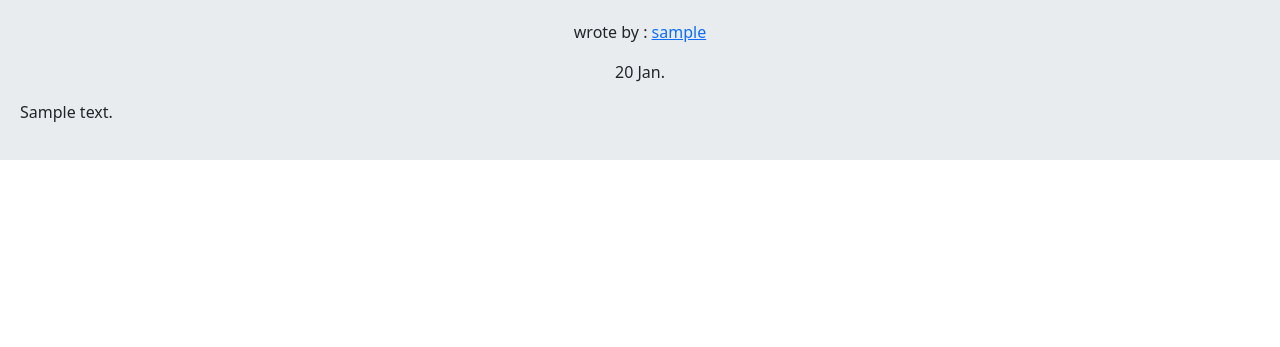
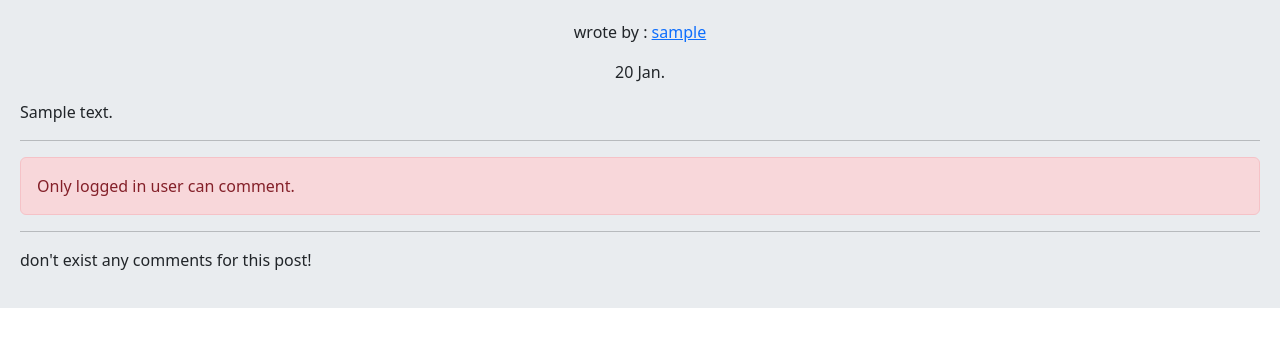
Before and after one commit to mohamadsajjadi/Django-Social-Media, a Django app: a page that uses A/post/templates/post/details.html in a window 1280 px wide. Shown: the part 56-403 px from the top of the page. Run offline with Django 4.2, Linux system fonts and the light colour scheme; tables that the repository leaves empty hold one stand-in row (values such as "Sample post").

Commit message:
complete comment

```diff
--- a/A/post/models.py
+++ b/A/post/models.py
@@ -23,7 +23,7 @@ class Post(models.Model):
 class Comment(models.Model):
     user = models.ForeignKey(User, on_delete=models.CASCADE, related_name='ucomments')
     post = models.ForeignKey(Post, on_delete=models.CASCADE, related_name='pcomment')
-    reply = models.ForeignKey('self', on_delete=models.CASCADE, related_name='ccomment', blank=True, null=True)
+    reply = models.ForeignKey('self', on_delete=models.CASCADE, related_name='rcomment', blank=True, null=True)
     is_reply = models.BooleanField(default=False)
     body = models.TextField(max_length=400)
     created = models.DateTimeField(auto_now_add=True)
--- a/A/post/templates/post/details.html
+++ b/A/post/templates/post/details.html
@@ -4,8 +4,35 @@
         <a href="{% url 'post:post_delete' post.id %}" class="btn btn-danger">Delete</a>
         <a href="{% url 'post:post_update' post.id %}" class="btn btn-info">Update</a>
     {% endif %}
-    <p class="text-center">wrote by : <a
-            href="{% url 'account:user_profile' post.author.id %}">{{ post.author }}</a></p>
+
+    <p class="text-center">wrote by :
+        <a href="{% url 'account:user_profile' post.author.id %}">{{ post.author }}</a></p>
     <p class="text-center">{{ post.updated|date:"y N" }}</p>
     <p>{{ post.body }}</p>
+    <hr>
+
+    {% if request.user.is_authenticated %}
+        <form action="" method="post">
+            {% csrf_token %}
+            {{ form.as_p }}
+            <input type="submit" value="Send">
+        </form>
+    {% else %}
+        <p class="alert alert-danger">Only logged in user can comment. </p>
+    {% endif %}
+
+    <hr>
+    {% for comment in comments %}
+        <div class="card bg-dark text-white">
+            <p class="card-header">{{ comment.user|capfirst }} wrote a comment at {{ comment.created|timesince }}
+                ago</p>
+            <p class="card-body">{{ comment.body }}</p>
+        </div>
+        <hr>
+    {% empty %}
+        <p> don't exist any comments for this post!</p>
+    {% endfor %}
+
+
+
 {% endblock %}
--- a/A/post/views.py
+++ b/A/post/views.py
@@ -1,16 +1,36 @@
 from django.shortcuts import render, redirect, get_object_or_404
 from django.views import View
 from .models import Post
-from .forms import CreateUpdatePostForm
+from .forms import CreateUpdatePostForm, CommentCreateForm
 from django.contrib.auth.mixins import LoginRequiredMixin
 from django.contrib import messages
 from django.utils.text import slugify
+from django.contrib.auth.decorators import login_required
+from django.utils.decorators import method_decorator
 
 
 class PostDetails(View):
-    def get(self, request, post_id, slug_id):
-        post = get_object_or_404(Post, pk=post_id, slug=slug_id)
-        return render(request, 'post/details.html', {'post': post})
+    form_class = CommentCreateForm
+
+    def dispatch(self, request, *args, **kwargs):
+        self.post_instance = get_object_or_404(Post, pk=kwargs['post_id'], slug=kwargs['slug_id'])
+        return super().dispatch(request, *args, **kwargs)
+
+    def get(self, request, *args, **kwargs):
+        form = self.form_class
+        comments = self.post_instance.pcomment.filter(is_reply=False)
+        return render(request, 'post/details.html', {'post': self.post_instance, 'comments': comments, 'form': form})
+
+    @method_decorator(login_required)
+    def post(self, request, *args, **kwargs):
+        form = self.form_class(request.POST)
+        if form.is_valid():
+            new_comment = form.save(commit=False)
+            new_comment.user = request.user
+            new_comment.post = self.post_instance
+            new_comment.save()
+            messages.success(request, 'your comment submited succesfully', 'success')
+            return redirect('post:post_detail', self.post_instance.id, self.post_instance.slug)
 
 
 class PostDeleteView(LoginRequiredMixin, View):
@@ -28,7 +48,7 @@ class PostUpdateView(LoginRequiredMixin, View):
     form_classes = CreateUpdatePostForm
 
     def setup(self, request, *args, **kwargs):
-        self.post_instance =get_object_or_404(Post,pk=kwargs['post_id'])
+        self.post_instance = get_object_or_404(Post, pk=kwargs['post_id'])
         return super().setup(request, *args, **kwargs)
 
     def dispatch(self, request, *args, **kwargs):
```
Also changed, not shown: A/post/forms.py (+10 -1 lines).
